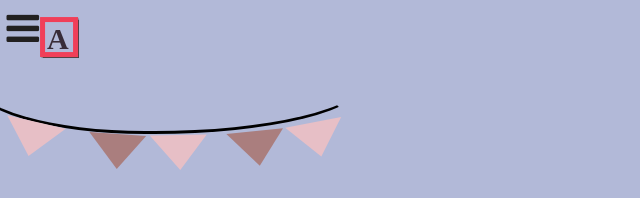
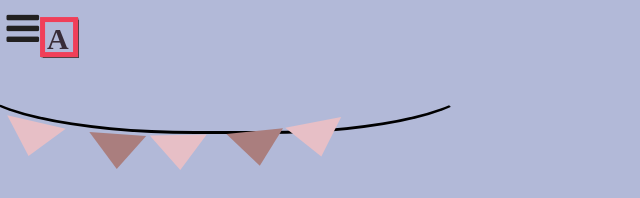
Before and after one commit to adhyayanlama16/AK1, a plain HTML site: page index.html in a window 1280 px wide. Shown: the top 198 px of the page, without its empty margins (0-640 px from the left). Drawn offline with Linux system fonts and the light colour scheme.

Commit message:
Update styles.css

```diff
--- a/css/styles.css
+++ b/css/styles.css
@@ -296,7 +296,7 @@ body{
 }
 .hang{
     position: absolute;
-    width: 388.5px;
+    width: 500.5px;
     height: 100px;
     left: -36.88px;
     top: 20px;
```
